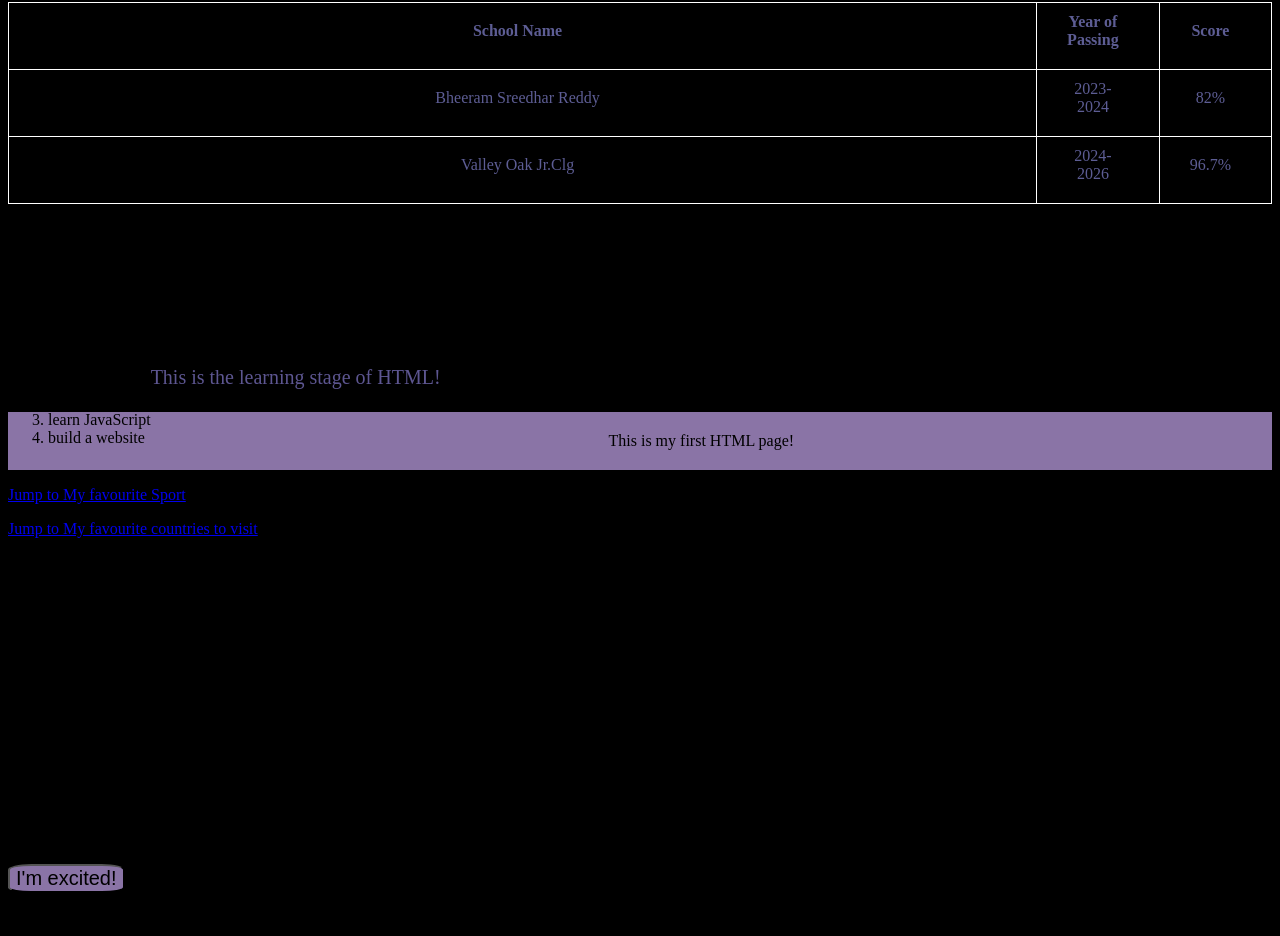
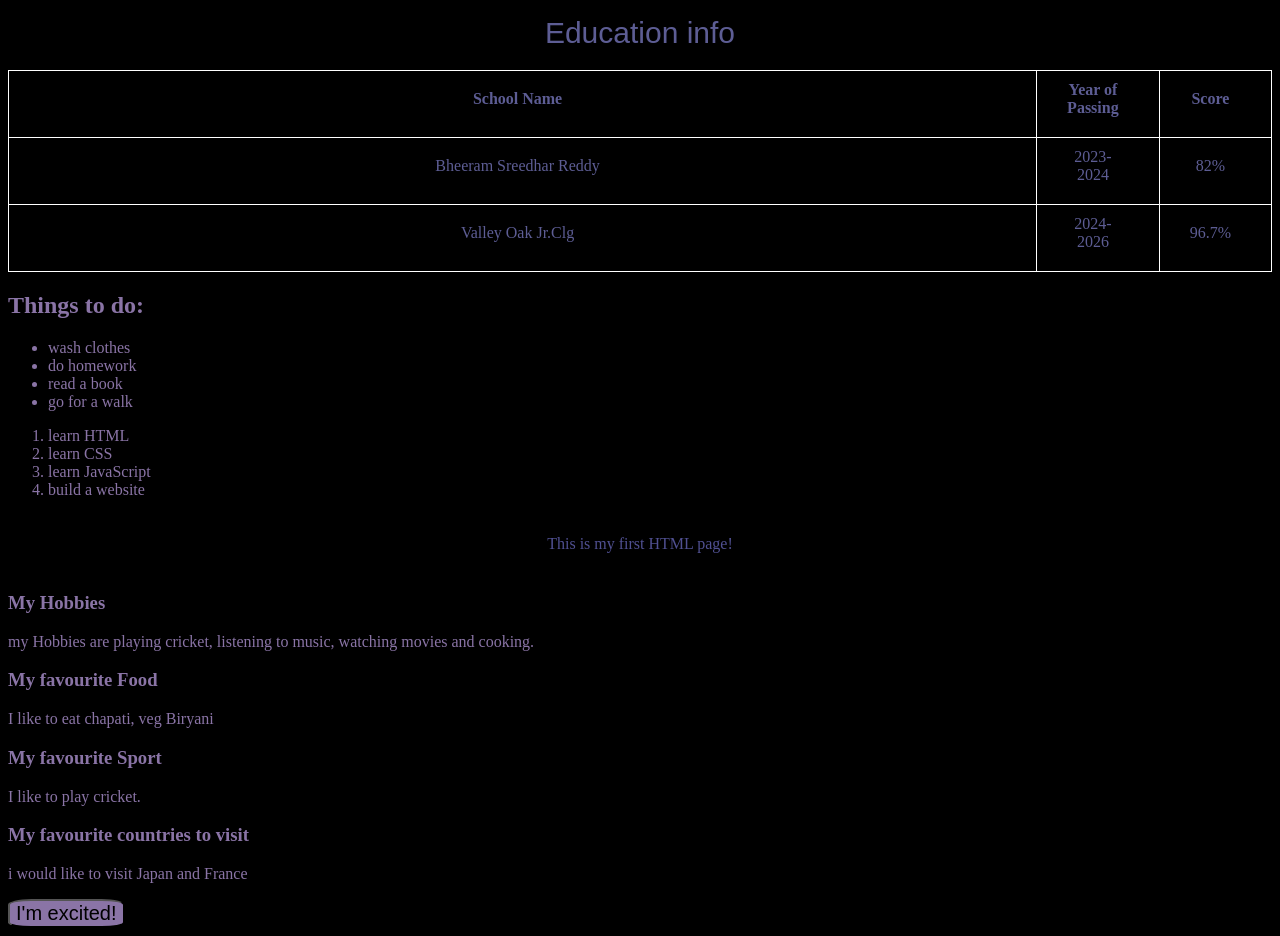
Before and after one commit to bhavishnamakam-blip/learning, a plain HTML site: page index.html in a window 1280 px wide. Shown: the part 1254-2190 px from the top of the page. Before the commit the page ends 2155 px from the top, so only its background shows below. Drawn offline with Linux system fonts and the light colour scheme.

Commit message:
improved

```diff
--- a/index.html
+++ b/index.html
@@ -21,14 +21,14 @@
                 padding-right: 40px;
     }
 
-    .class{
-        color: rgb(93, 86, 145);
+    .working{
+        color: rgb(74, 74, 131)
         border:3px solid black ;
         font-size: 20px;
     }
     #myHTML{
-        background-color:#8a74a6;
-        color:black;
+        background-color: black;
+        color: rgb(80, 80, 146);
         padding:20px;
         text-align: center;
     }
@@ -41,7 +41,12 @@
 
 </head>
 <body style="background: black;">
+
     <h1 style="font-family:roboto;font-size:60px;color:#8a74a6;text-align: center;"> Bhavishna </h1>
+
+     <p> <a href="#h2"> Jump to My favourite Sport </a> </p>
+    <p> <a href="#h3"> Jump to My favourite countries to visit </a> </p>
+
 
     <div style="display:flex;align-items:flex-end">
 
@@ -95,26 +100,23 @@
         </tr>
     </table>
 
-    <h2> Things to do:</h2>
-    <ul>
+    <h2 style="color:#8a74a6"; > Things to do:</h2>
+    <ul style="color:#8a74a6";>
         <li>wash clothes</li>
         <li>do homework</li>
         <li>read a book</li>
         <li>go for a walk</li>
     </ul>
 
-    <ol style="float:left">
+    <ol style="color:#8a74a6";margin-left:50px;>
         <li>learn HTML</li>
         <li>learn CSS</li>
         <li>learn JavaScript</li>
         <li>build a website</li>
     </ol>
 
-    <p class="class">This is the learning stage of HTML!</p>
     <p id="myHTML">This is my first HTML page!</p>
-    <p> <a href="#h2"> Jump to My favourite Sport </a> </p>
-    <p> <a href="#h3"> Jump to My favourite countries to visit </a> </p>
-
+    <div style="color:#8a74a6";>
     <h3> My Hobbies</h3>
     <p> my Hobbies are playing cricket, listening to music, watching movies and cooking.</p>
     <h3> My favourite Food </h3>
@@ -123,6 +125,7 @@
     <p> I like to play cricket.</p>
     <h3 id="h3"> My favourite countries to visit </h3>
     <p> i would like to visit Japan and France </p>
+    </div>
 
     <button onclick=" alert('Hello, welcome to my HTML page!')" style="background: #8a74a6; color: black; font-size: 20px;border-radius: 20%; text-align: center;">I'm excited!</button>
 </body>
```
